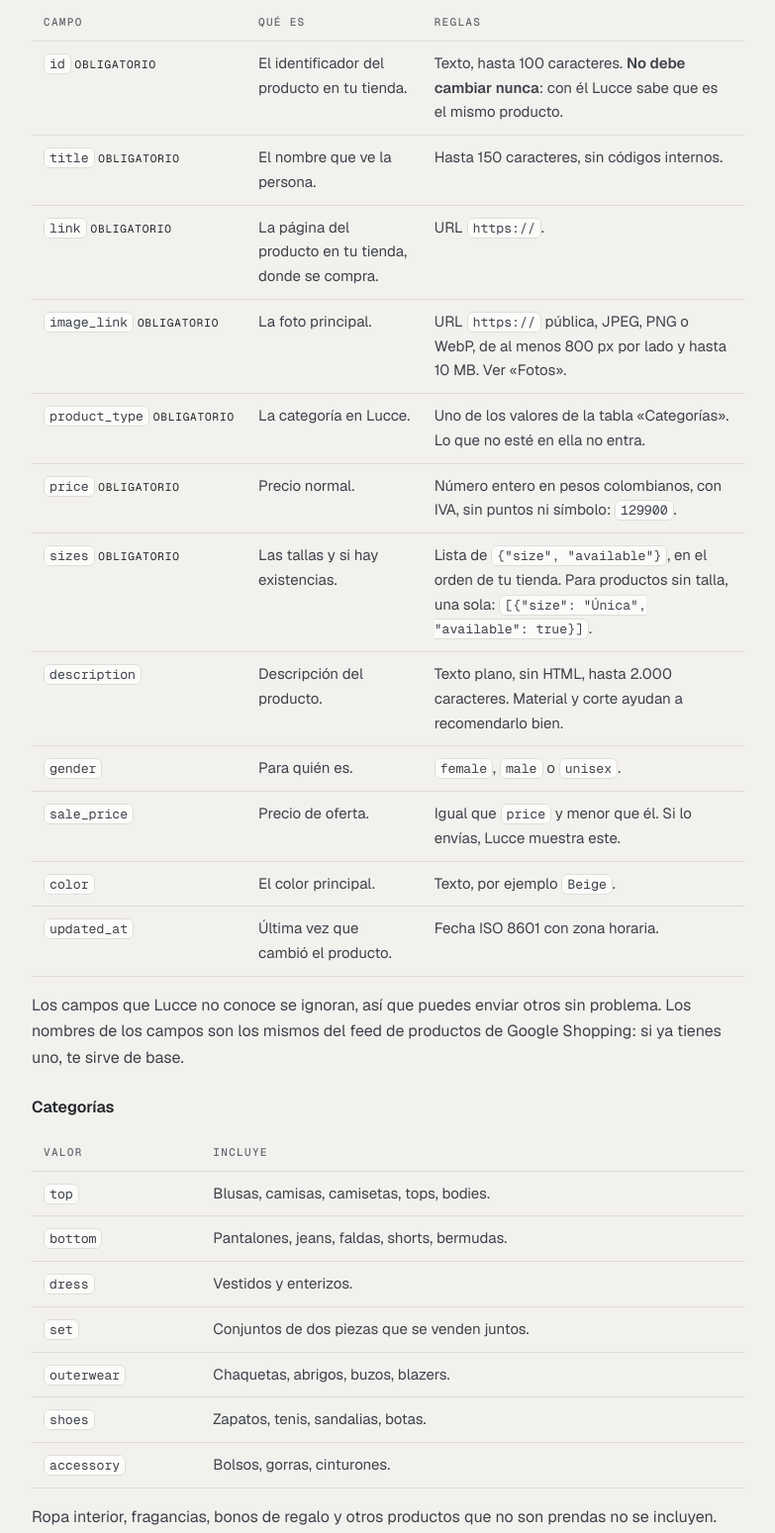
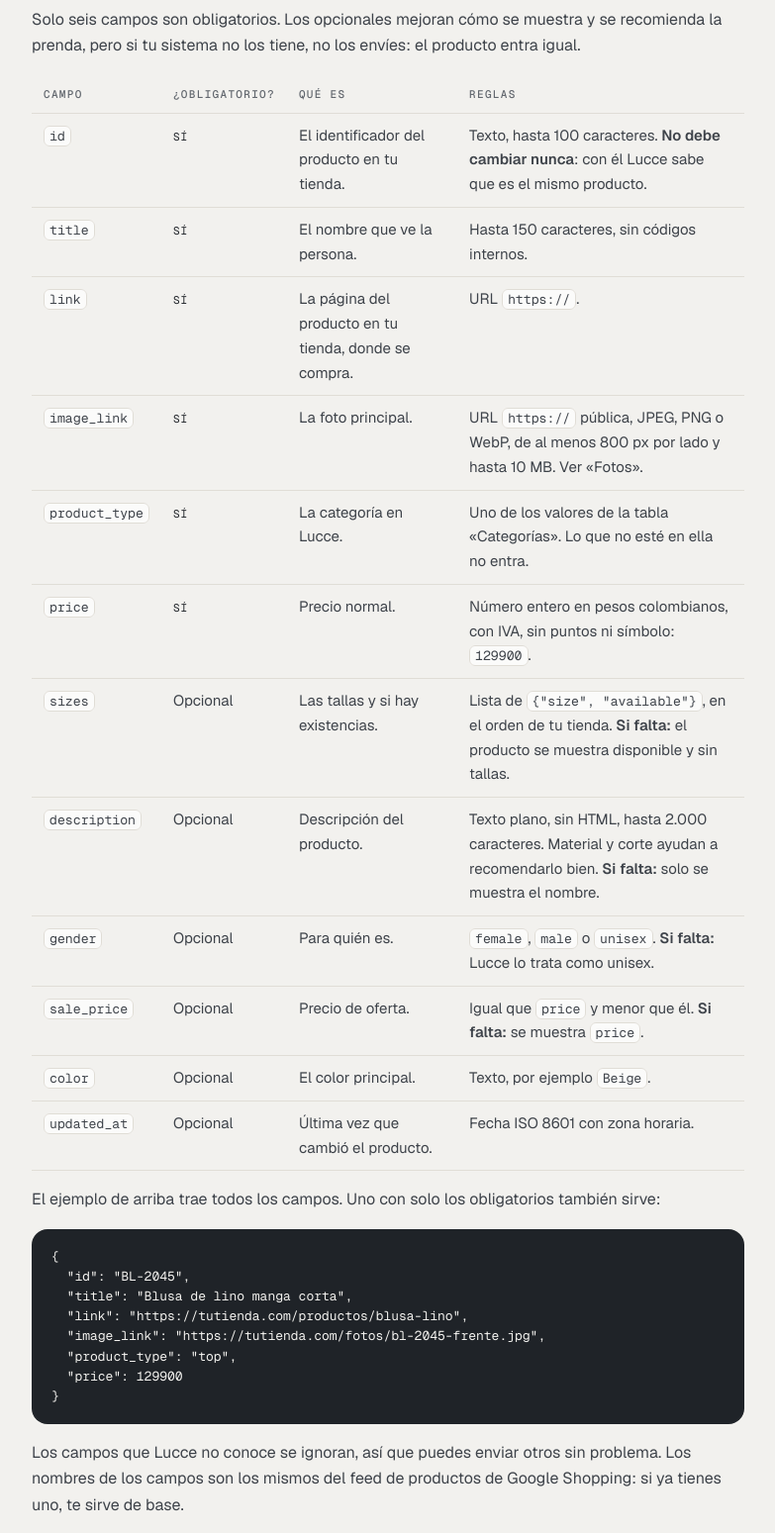
Before and after one commit to Lucce-app/web-service, a plain HTML site: page tiendas/catalogo.html in a window 1280 px wide. Shown: the part 1924-3473 px from the top of the page at 99% size, without its empty margins (248-1031 px from the left). Drawn offline with nearby package versions, Linux system fonts and the light colour scheme.

Commit message:
Catálogo para tiendas: columna de campos obligatorios y qué pasa si falta un opcional
Co-Authored-By: Claude Opus 5.5 <noreply@anthropic.com>

```diff
--- a/tiendas/catalogo.html
+++ b/tiendas/catalogo.html
@@ -104,25 +104,35 @@
 }</code></pre>
 
   <h3>Campos de cada producto</h3>
+  <p>Solo seis campos son obligatorios. Los opcionales mejoran cómo se muestra y se recomienda la prenda, pero si tu sistema no los tiene, no los envíes: el producto entra igual.</p>
   <div class="table">
   <table>
-    <thead><tr><th>Campo</th><th>Qué es</th><th>Reglas</th></tr></thead>
+    <thead><tr><th>Campo</th><th>¿Obligatorio?</th><th>Qué es</th><th>Reglas</th></tr></thead>
     <tbody>
-      <tr><td><code>id</code> <span class="req">obligatorio</span></td><td>El identificador del producto en tu tienda.</td><td>Texto, hasta 100 caracteres. <strong>No debe cambiar nunca</strong>: con él Lucce sabe que es el mismo producto.</td></tr>
-      <tr><td><code>title</code> <span class="req">obligatorio</span></td><td>El nombre que ve la persona.</td><td>Hasta 150 caracteres, sin códigos internos.</td></tr>
-      <tr><td><code>link</code> <span class="req">obligatorio</span></td><td>La página del producto en tu tienda, donde se compra.</td><td>URL <code>https://</code>.</td></tr>
-      <tr><td><code>image_link</code> <span class="req">obligatorio</span></td><td>La foto principal.</td><td>URL <code>https://</code> pública, JPEG, PNG o WebP, de al menos 800 px por lado y hasta 10 MB. Ver «Fotos».</td></tr>
-      <tr><td><code>product_type</code> <span class="req">obligatorio</span></td><td>La categoría en Lucce.</td><td>Uno de los valores de la tabla «Categorías». Lo que no esté en ella no entra.</td></tr>
-      <tr><td><code>price</code> <span class="req">obligatorio</span></td><td>Precio normal.</td><td>Número entero en pesos colombianos, con IVA, sin puntos ni símbolo: <code>129900</code>.</td></tr>
-      <tr><td><code>sizes</code> <span class="req">obligatorio</span></td><td>Las tallas y si hay existencias.</td><td>Lista de <code>{"size", "available"}</code>, en el orden de tu tienda. Para productos sin talla, una sola: <code>[{"size": "Única", "available": true}]</code>.</td></tr>
-      <tr><td><code>description</code></td><td>Descripción del producto.</td><td>Texto plano, sin HTML, hasta 2.000 caracteres. Material y corte ayudan a recomendarlo bien.</td></tr>
-      <tr><td><code>gender</code></td><td>Para quién es.</td><td><code>female</code>, <code>male</code> o <code>unisex</code>.</td></tr>
-      <tr><td><code>sale_price</code></td><td>Precio de oferta.</td><td>Igual que <code>price</code> y menor que él. Si lo envías, Lucce muestra este.</td></tr>
-      <tr><td><code>color</code></td><td>El color principal.</td><td>Texto, por ejemplo <code>Beige</code>.</td></tr>
-      <tr><td><code>updated_at</code></td><td>Última vez que cambió el producto.</td><td>Fecha ISO 8601 con zona horaria.</td></tr>
+      <tr><td><code>id</code></td><td><span class="req">Sí</span></td><td>El identificador del producto en tu tienda.</td><td>Texto, hasta 100 caracteres. <strong>No debe cambiar nunca</strong>: con él Lucce sabe que es el mismo producto.</td></tr>
+      <tr><td><code>title</code></td><td><span class="req">Sí</span></td><td>El nombre que ve la persona.</td><td>Hasta 150 caracteres, sin códigos internos.</td></tr>
+      <tr><td><code>link</code></td><td><span class="req">Sí</span></td><td>La página del producto en tu tienda, donde se compra.</td><td>URL <code>https://</code>.</td></tr>
+      <tr><td><code>image_link</code></td><td><span class="req">Sí</span></td><td>La foto principal.</td><td>URL <code>https://</code> pública, JPEG, PNG o WebP, de al menos 800 px por lado y hasta 10 MB. Ver «Fotos».</td></tr>
+      <tr><td><code>product_type</code></td><td><span class="req">Sí</span></td><td>La categoría en Lucce.</td><td>Uno de los valores de la tabla «Categorías». Lo que no esté en ella no entra.</td></tr>
+      <tr><td><code>price</code></td><td><span class="req">Sí</span></td><td>Precio normal.</td><td>Número entero en pesos colombianos, con IVA, sin puntos ni símbolo: <code>129900</code>.</td></tr>
+      <tr><td><code>sizes</code></td><td>Opcional</td><td>Las tallas y si hay existencias.</td><td>Lista de <code>{"size", "available"}</code>, en el orden de tu tienda. <strong>Si falta:</strong> el producto se muestra disponible y sin tallas.</td></tr>
+      <tr><td><code>description</code></td><td>Opcional</td><td>Descripción del producto.</td><td>Texto plano, sin HTML, hasta 2.000 caracteres. Material y corte ayudan a recomendarlo bien. <strong>Si falta:</strong> solo se muestra el nombre.</td></tr>
+      <tr><td><code>gender</code></td><td>Opcional</td><td>Para quién es.</td><td><code>female</code>, <code>male</code> o <code>unisex</code>. <strong>Si falta:</strong> Lucce lo trata como unisex.</td></tr>
+      <tr><td><code>sale_price</code></td><td>Opcional</td><td>Precio de oferta.</td><td>Igual que <code>price</code> y menor que él. <strong>Si falta:</strong> se muestra <code>price</code>.</td></tr>
+      <tr><td><code>color</code></td><td>Opcional</td><td>El color principal.</td><td>Texto, por ejemplo <code>Beige</code>.</td></tr>
+      <tr><td><code>updated_at</code></td><td>Opcional</td><td>Última vez que cambió el producto.</td><td>Fecha ISO 8601 con zona horaria.</td></tr>
     </tbody>
   </table>
   </div>
+  <p>El ejemplo de arriba trae todos los campos. Uno con solo los obligatorios también sirve:</p>
+<pre><code>{
+  "id": "BL-2045",
+  "title": "Blusa de lino manga corta",
+  "link": "https://tutienda.com/productos/blusa-lino",
+  "image_link": "https://tutienda.com/fotos/bl-2045-frente.jpg",
+  "product_type": "top",
+  "price": 129900
+}</code></pre>
   <p>Los campos que Lucce no conoce se ignoran, así que puedes enviar otros sin problema. Los nombres de los campos son los mismos del feed de productos de Google Shopping: si ya tienes uno, te sirve de base.</p>
 
   <h3>Categorías</h3>
```
